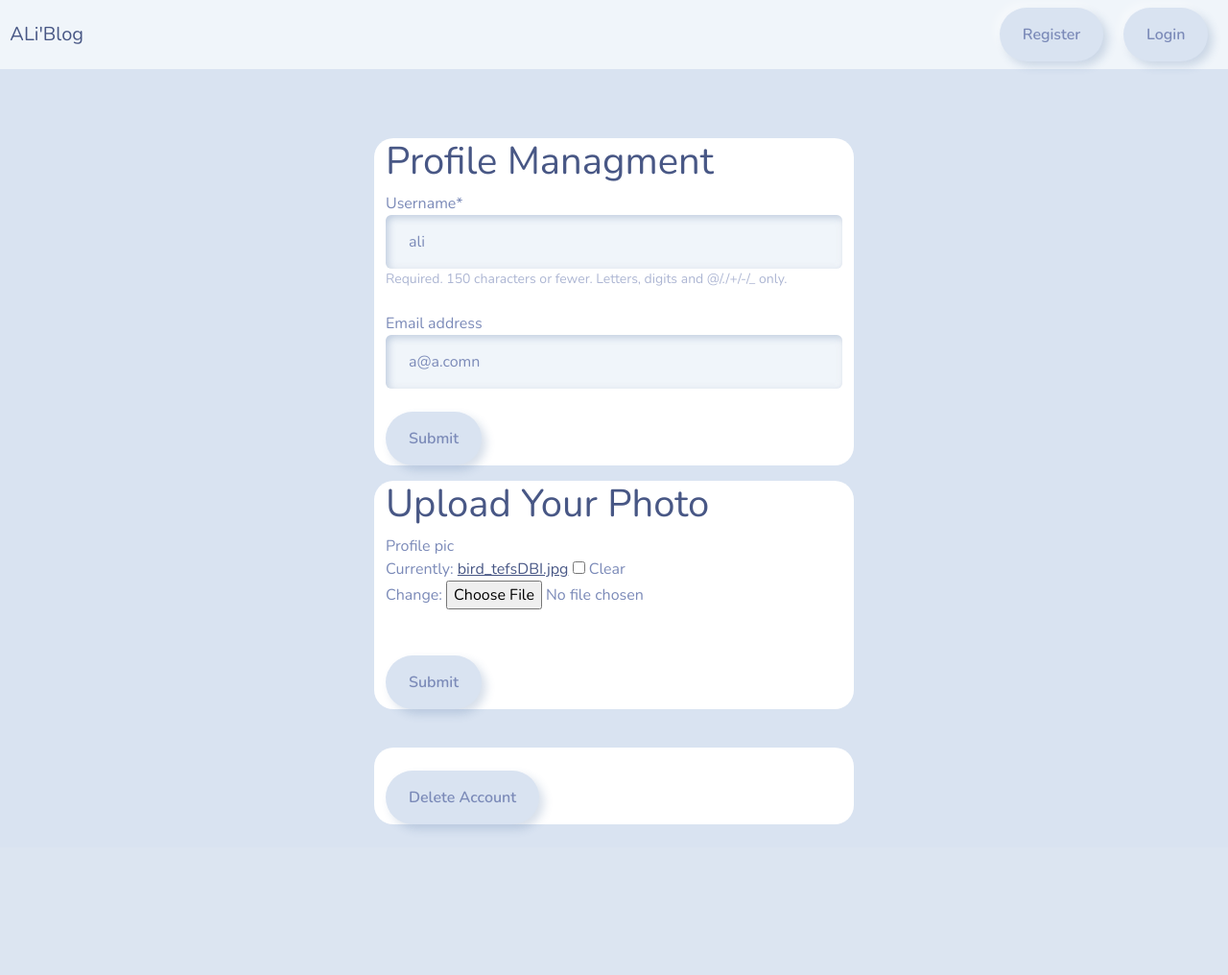
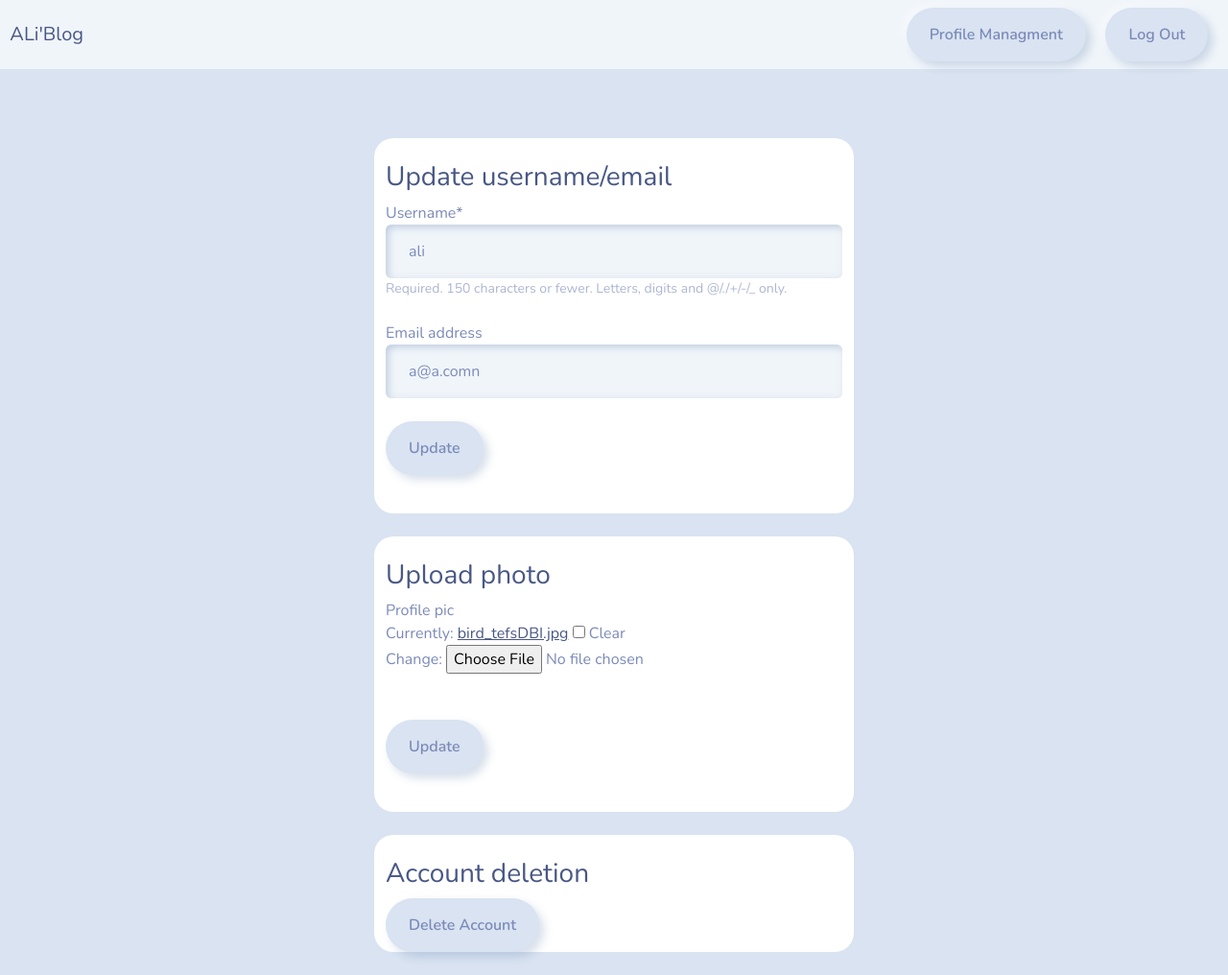
Before and after one commit to ali-nobariasl/AWS-for-Django, a Django app: page /profile-management in a window 1280 px wide. Shown: the whole page at 96% size. Before the commit the page ends 867 px from the top, so only its background shows below. Run offline with Django 4.2, Linux system fonts and the light colour scheme; a user stored in the database is signed in; data comes from the database, SQL or seed files in the repository; both versions use the stored data as it was after the commit; some libraries are stand-ins or nearby versions.

Commit message:
having good user interface

```diff
--- a/DjnagoAws/lynx/templates/lynx/index.html
+++ b/DjnagoAws/lynx/templates/lynx/index.html
@@ -11,7 +11,7 @@
 
     <div class="text-center">
 
-    <h2> Edenthought.... The best website out there! </h2>
+      <h2> Enjoy .... The best website Ever! </h2>
 
       <br>
 
--- a/DjnagoAws/lynx/templates/lynx/main.html
+++ b/DjnagoAws/lynx/templates/lynx/main.html
@@ -47,21 +47,30 @@
 
               &nbsp;     &nbsp;     &nbsp;
 
+              {% if user.is_authenticated %}
+                    <li class="nav-item">
 
+                      <a class="btn btn-primary navbar-btn" type="button"  href="{% url 'profile-management' %}">Profile Managment</a>
+
+                    </li>
+
+                  &nbsp;     &nbsp;     &nbsp;
+              {% else %}
                     <li class="nav-item">
 
                       <a class="btn btn-primary navbar-btn" type="button"  href="{% url 'register' %}">Register</a>
 
                     </li>
 
-
                   &nbsp;     &nbsp;     &nbsp;
-
+              {% endif %}
 
               <li class="nav-item">
-
+                {% if user.is_authenticated %}
+                    <a class="btn btn-primary navbar-btn" type="button"  href="{% url 'user-logout' %}">Log Out</a>
+                {% else %}
                     <a class="btn btn-primary navbar-btn" type="button"  href="{% url 'my-login' %}">Login</a>
-
+                {% endif %}
               </li>
 
 
--- a/DjnagoAws/lynx/templates/lynx/my-login.html
+++ b/DjnagoAws/lynx/templates/lynx/my-login.html
@@ -20,6 +20,10 @@
 
         <button class="btn btn-primary" type="submit" class="btn btn-primary">Submit</button>
       </form>
+      <p> Dont have account?</p>
+      <a class="btn btn-success" href="{% url 'register' %}">Register Page</a>
+    <br>
+    <br>
     </div>
     <br>
 
--- a/DjnagoAws/lynx/templates/lynx/profile-management.html
+++ b/DjnagoAws/lynx/templates/lynx/profile-management.html
@@ -5,10 +5,11 @@
 
 <body>
     <br>
-    <div class="container bg-white shadow-md pd-5 form-layout">
+    <div class="container bg-white shadow-md pd-5 form-layout ">
+        <br>
 
-      <h1>Profile Managment</h1>
-      <form method="POST" action="" >
+        <h3>Update username/email</h3>
+        <form method="POST" action="" >
 
             {% csrf_token %}
 
@@ -18,14 +19,15 @@
             <br>
 
 
-            <button class="btn btn-primary" type="submit" class="btn btn-primary">Submit</button>
+            <button class="btn btn-primary" type="submit" class="btn btn-primary">Update</button>
 
-      </form>
-
+        </form>
+        <br>
     </div>
+    <br>
     <div class="container bg-white shadow-md pd-5 form-layout">
-
-        <h1>Upload Your Photo</h1>
+        <br>
+        <h3>Upload photo</h3>
         <form method="POST" action=""  enctype="multipart/form-data">
 
               {% csrf_token %}
@@ -35,17 +37,17 @@
               <br>
 
 
-              <button class="btn btn-primary" type="submit" class="btn btn-primary">Submit</button>
+              <button class="btn btn-primary" type="submit" class="btn btn-primary">Update</button>
 
         </form>
-
+        <br>
       </div>
     <br>
 
 
     <div class="container bg-white shadow-md pd-5 form-layout">
     <br>
-
+        <h3>Account deletion</h3>
         <a href="{% url 'delete-user' %}"  class="btn btn-primary"> Delete Account</a>
         <br>
 
```
Also changed, not shown: DjnagoAws/lynx/templates/lynx/dashboard.html (+0 -4 lines), DjnagoAws/lynx/templates/lynx/register.html (+6 -1 lines), DjnagoAws/db.sqlite3. Lines whose indentation alone changed are shown as unchanged.
